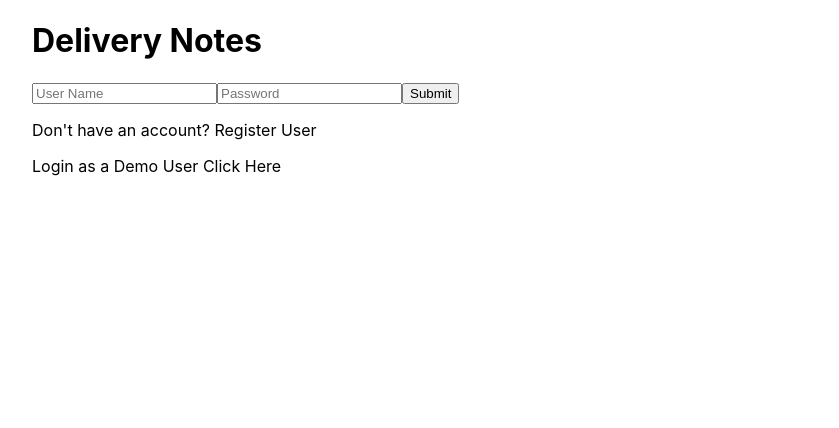
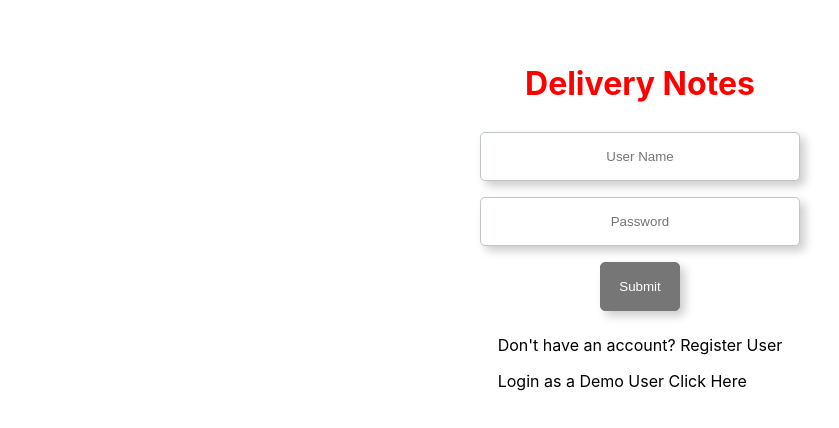
Before and after one commit to minnecoder/driver-notes-next, a Next.js app: page / in a window 1280 px wide. Shown: the top 428 px of the page, without its empty margins (0-839 px from the left). Built offline with nearby package versions, Linux system fonts and the light colour scheme.

Commit message:
Update style of main page

```diff
--- a/styles/Home.module.css
+++ b/styles/Home.module.css
@@ -2,110 +2,41 @@
   padding: 0 2rem;
 }
 
-.main {
-  min-height: 100vh;
-  padding: 4rem 0;
-  flex: 1;
+.form {
+  align-items: center;
   display: flex;
+  justify-content: center;
   flex-direction: column;
-  justify-content: center;
-  align-items: center;
 }
 
-.footer {
-  display: flex;
-  flex: 1;
-  padding: 2rem 0;
-  border-top: 1px solid #eaeaea;
-  justify-content: center;
-  align-items: center;
+.container h1 {
+  text-align: center;
+  color: red;
+  margin-top: 4rem;
 }
 
-.footer a {
-  display: flex;
-  justify-content: center;
-  align-items: center;
-  flex-grow: 1;
+.error {
+  text-align: center;
+  color: red;
+  font-weight: bold;
 }
 
-.title a {
-  color: #0070f3;
-  text-decoration: none;
+.form input {
+  width: 20rem;
+  margin: 0.5rem 0;
+  padding: 1rem 0;
+  text-align: center;
+  border-radius: 5px;
+  border: solid 1px #c0c6c8;
+  box-shadow: 5px 5px 10px rgba(0, 0, 0, 0.2);
 }
 
-.title a:hover,
-.title a:focus,
-.title a:active {
-  text-decoration: underline;
-}
-
-.title {
-  margin: 0;
-  line-height: 1.15;
-  font-size: 4rem;
-}
-
-.title,
-.description {
-  text-align: center;
-}
-
-.description {
-  margin: 4rem 0;
-  line-height: 1.5;
-  font-size: 1.5rem;
-}
-
-.code {
-  background: #fafafa;
-  border-radius: 5px;
-  padding: 0.75rem;
-  font-size: 1.1rem;
-  font-family: Menlo, Monaco, Lucida Console, Liberation Mono, DejaVu Sans Mono,
-    Bitstream Vera Sans Mono, Courier New, monospace;
-}
-
-.grid {
-  display: flex;
-  align-items: center;
-  justify-content: center;
-  flex-wrap: wrap;
-  max-width: 800px;
-}
-
-.card {
-  margin: 1rem;
-  padding: 1.5rem;
-  text-align: left;
-  color: inherit;
-  text-decoration: none;
-  border: 1px solid #eaeaea;
-  border-radius: 10px;
-  transition: color 0.15s ease, border-color 0.15s ease;
-  max-width: 300px;
-}
-
-.card:hover,
-.card:focus,
-.card:active {
-  color: #0070f3;
-  border-color: #0070f3;
-}
-
-.card h2 {
-  margin: 0 0 1rem 0;
-  font-size: 1.5rem;
-}
-
-.card p {
-  margin: 0;
-  font-size: 1.25rem;
-  line-height: 1.5;
-}
-
-.logo {
-  height: 1em;
-  margin-left: 0.5rem;
+.form input[type="submit"] {
+  width: 5rem;
+  background: #767676;
+  color: white;
+  border: solid 1px #767676;
+  cursor: pointer;
 }
 
 @media (max-width: 600px) {
```
